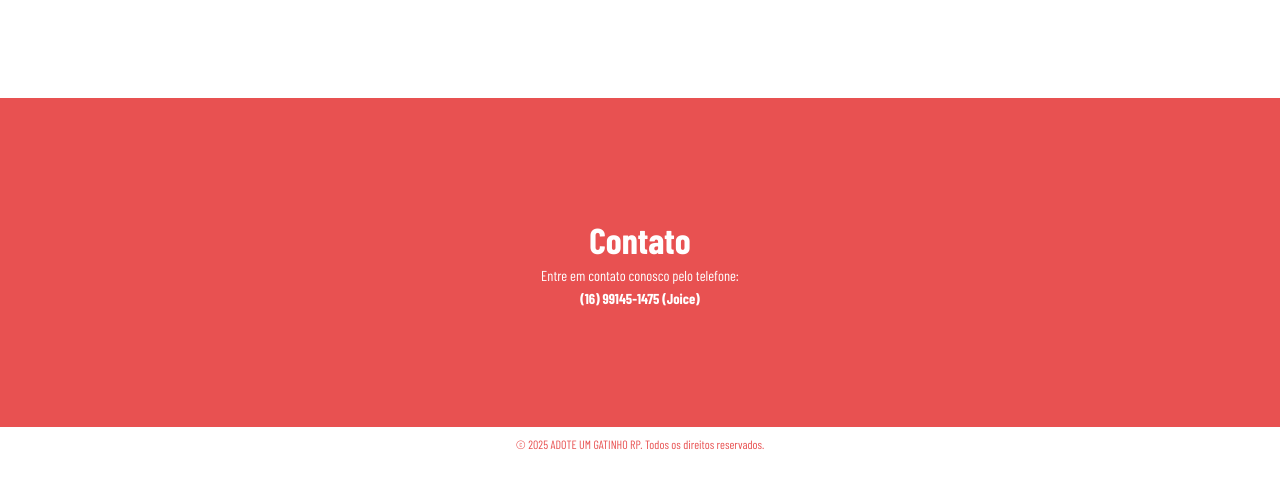
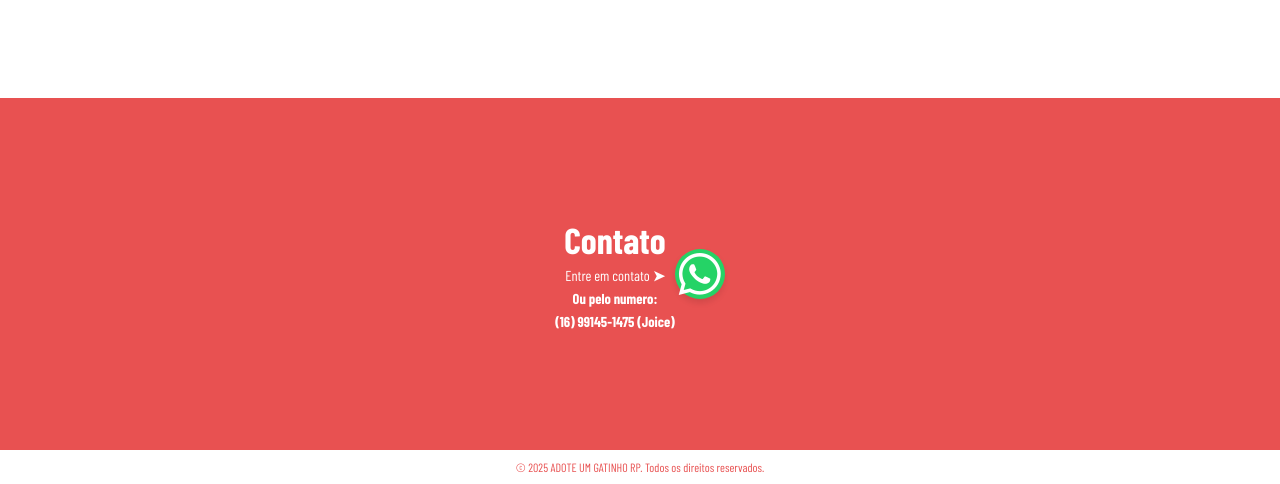
Before and after one commit to Th33uz/SiteOngAdoteUmGatinho, a plain HTML site: page index.html in a window 1280 px wide. Shown: the part 2266-2750 px from the top of the page. Before the commit the page ends 2727 px from the top, so only its background shows below. Drawn offline with nearby package versions, Linux system fonts and the light colour scheme; a web font is replaced by a local one.

Commit message:
Feat - Whatsapp Button
Botão que redireciona ao Whatsapp e gera mensagem automatica.

```diff
--- a/index.html
+++ b/index.html
@@ -6,7 +6,7 @@
   <title>Adote um Gatinho RP</title>
 
   <link rel="stylesheet" href="style.css" />
-
+  <link rel="stylesheet" href="https://cdnjs.cloudflare.com/ajax/libs/font-awesome/6.5.0/css/all.min.css">
   <link rel="preconnect" href="https://fonts.googleapis.com" />
   <link rel="preconnect" href="https://fonts.gstatic.com" crossorigin />
   <link
@@ -121,8 +121,16 @@
     <section id="contato">
       <div>
         <h2>Contato</h2>
-        <p>Entre em contato conosco pelo telefone:</p>
+        <p> Entre em contato <strong>➤</strong></p>
+        <p><strong> Ou  pelo numero: </strong></p>
         <p><strong>(16) 99145-1475 (Joice)</strong></p>
+      </div>
+
+      <div>
+<a href="https://wa.me/5516991451475?text=Ol%C3%A1%2C%20vi%20a%20p%C3%A1gina%20de%20voc%C3%AAs%20e%20tenho%20interesse%20de%20adotar%20um%20gatinho%20🐱💛"
+   class="icon-button" target="_blank" title="Fale conosco no WhatsApp">
+  <i class="fa-brands fa-whatsapp fa-2x"></i>
+</a>
       </div>
     </section>
   </div>
@@ -133,7 +141,7 @@
 
   <script>
 
-    // Script para menu mobile
+    //menu mobile
 
     const mobileToggle = document.querySelector('.mobile-nav-toggle');
     const mobileMenu = document.querySelector('.mobile-nav-menu');
--- a/style.css
+++ b/style.css
@@ -283,6 +283,25 @@ footer {
   align-items: center;
 }
 
+  .icon-button {
+    display: inline-flex;
+    align-items: center;
+    justify-content: center;
+    background-color: #25D366;
+    color: white;
+    border-radius: 50%;
+    width: 50px;
+    height: 50px;
+    font-size: 24px;
+    text-decoration: none;
+    box-shadow: 0 4px 6px rgba(0, 0, 0, 0.1);
+    transition: background-color 0.3s;
+  }
+
+  .icon-button:hover {
+    background-color: #1ebe5b;
+  }
+
 .logo-section img {
   max-height: 5rem;
 }
```
Also changed, not shown: assets/gatos.jpeg, assets/logo-bw.png, assets/logo.png, assets/logo_pata.png, 3 other files.
